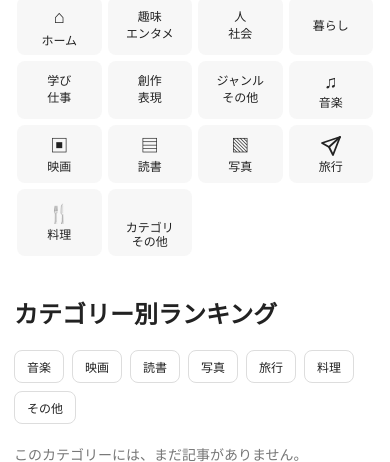
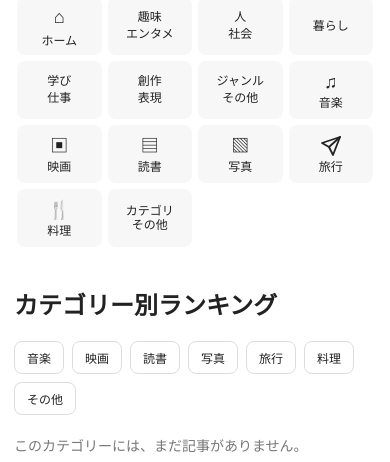
Before and after one commit to sat0816har-cpu/django_app, a Django app: page /ranking/category/1/ in a window 390 px wide. Shown: the part 144-606 px from the top of the page. Run offline with Django 4.2, Linux system fonts and the light colour scheme; data that the repository does not hold is empty.

Commit message:
Remove empty icon area for 'Other' category on mobile
Hide the empty icon area for 'Other' category on mobile.

```diff
--- a/static/style.css
+++ b/static/style.css
@@ -771,6 +771,11 @@ article {
         font-size: 13px;
         padding: 8px;
     }
+
+    /* スマホ：「その他」の空のアイコン領域をなくす */
+.sidebar > a[href="/category/other/"] .menu-icon {
+    display: none;
+}
 }
 
 
```
